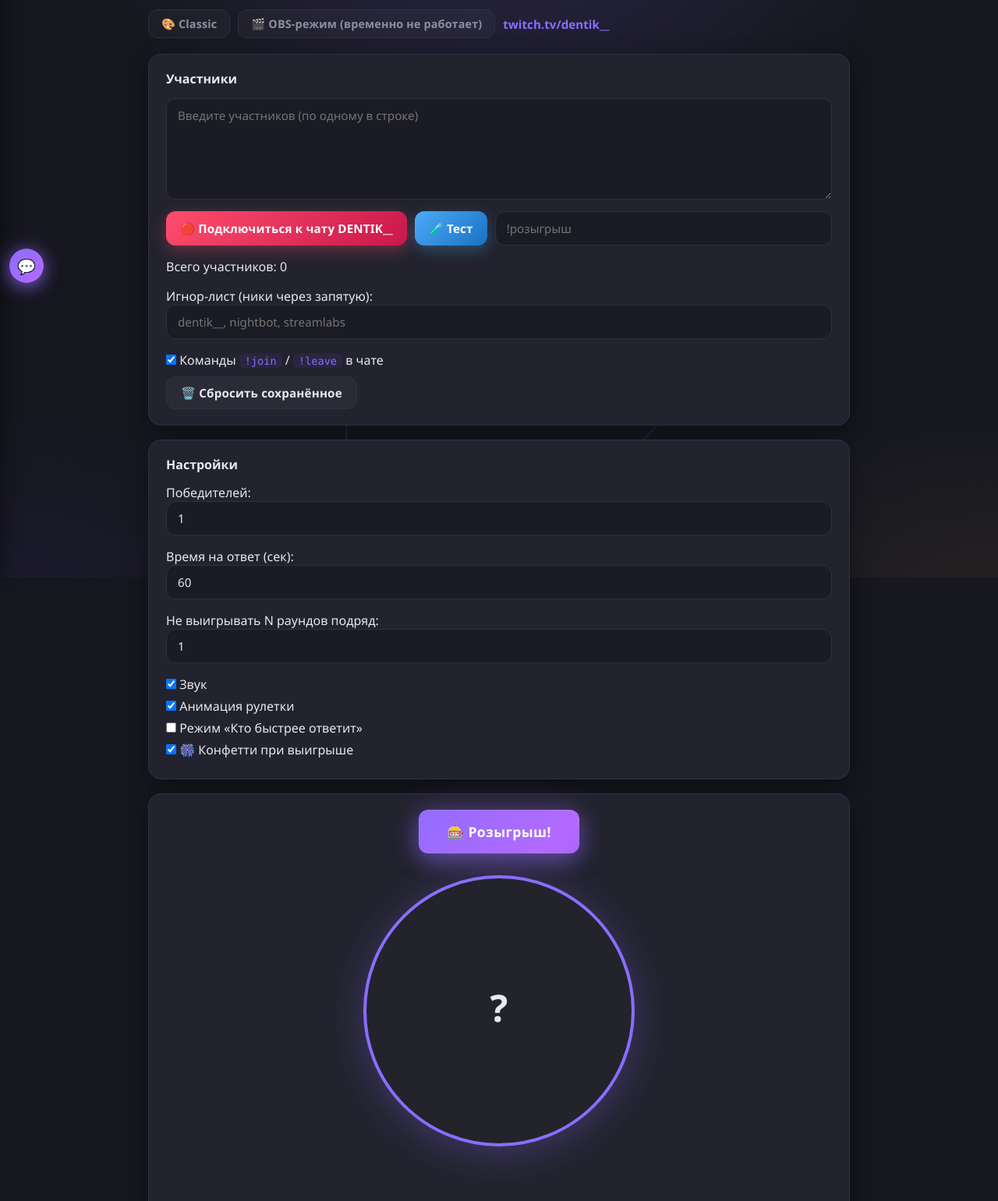
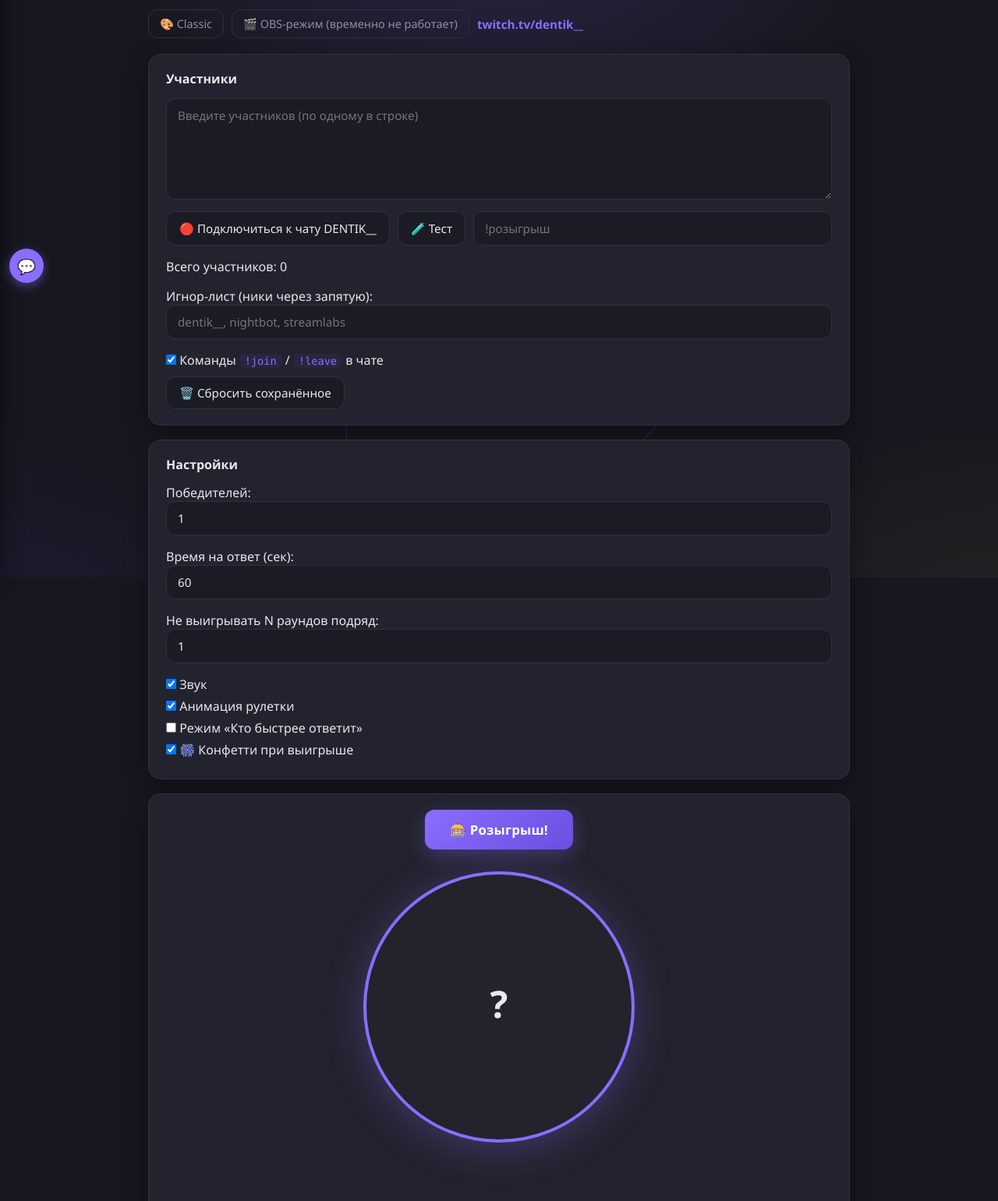
Before and after one commit to ivangelionnn-rgb/dentik-randomizer, a plain HTML site: page index.html in a window 1280 px wide. Shown: the part 59-1600 px from the top of the page at 78% size. Drawn offline with Linux system fonts and the light colour scheme.

Commit message:
Add files via upload

```diff
--- a/style.css
+++ b/style.css
@@ -87,7 +87,8 @@ body::after {
 }
 
 /* ============================================================
-   ЧАТ ПОБЕДИТЕЛЯ — fixed слева
+   ЧАТ ПОБЕДИТЕЛЯ — fixed слева, выезжает поверх фона,
+   НЕ сдвигает контент
    ============================================================ */
 .chat-panel {
   position: fixed;
@@ -119,6 +120,10 @@ body::after {
   font-size: 0.95rem;
 }
 #chatTitle { color: var(--accent); }
+.chat-close-btn {
+  padding: 2px 8px !important;
+  font-size: 0.8rem !important;
+}
 
 .chat-messages {
   flex: 1;
@@ -166,30 +171,22 @@ body::after {
   width: 44px;
   height: 44px;
   border-radius: 50%;
+  background: var(--accent);
   color: #fff;
   border: none;
   font-size: 1.2rem;
   cursor: pointer;
+  box-shadow: 0 4px 14px rgba(139, 109, 255, 0.45);
   display: none;
   align-items: center;
   justify-content: center;
-  background: linear-gradient(135deg, #8b6dff, #b46aff);
-  box-shadow:
-    0 6px 20px rgba(139, 109, 255, 0.55),
-    0 0 30px rgba(180, 106, 255, 0.35);
   transition: 0.15s ease;
 }
 #openChatBtn.visible { display: flex; }
-#openChatBtn:hover {
-  background: linear-gradient(135deg, #b46aff, #8b6dff);
-  box-shadow:
-    0 8px 28px rgba(139, 109, 255, 0.75),
-    0 0 40px rgba(180, 106, 255, 0.55);
-  transform: translateY(-50%) scale(1.10);
-}
+#openChatBtn:hover { background: var(--accent-2); transform: translateY(-50%) scale(1.08); }
 
 /* ============================================================
-   HEADER / КАРТОЧКИ
+   ОСНОВНОЙ КОНТЕНТ (карточки)
    ============================================================ */
 header {
   display: flex; justify-content: space-between; align-items: center;
@@ -237,172 +234,51 @@ textarea:focus, input:focus {
 textarea { min-height: 130px; }
 input[type="checkbox"] { width: auto; margin: 0; }
 
-/* ============================================================
-   КНОПКИ — Neon + Glass
-   ============================================================ */
 button {
-  position: relative;
-  background: rgba(255, 255, 255, 0.04);
+  background: var(--card-2);
   border: 1.5px solid var(--border);
   color: var(--text);
-  padding: 10px 18px;
+  padding: 10px 16px;
   border-radius: 12px;
   cursor: pointer;
   font-size: 0.95rem;
   font-family: inherit;
-  font-weight: 600;
-  letter-spacing: 0.01em;
-  transition: transform 0.15s ease, box-shadow 0.25s ease,
-              background 0.2s ease, border-color 0.2s ease, color 0.2s ease;
-  overflow: hidden;
-  backdrop-filter: blur(6px);
-  -webkit-backdrop-filter: blur(6px);
+  font-weight: 500;
+  transition: 0.15s ease;
 }
 button:hover {
-  transform: translateY(-1px);
+  background: var(--accent-soft);
   border-color: var(--accent);
-  color: var(--text);
-  background: rgba(139, 109, 255, 0.10);
+  color: var(--accent);
 }
-button:active {
-  transform: translateY(0) scale(0.98);
-}
-
-/* Блик при наведении */
-button::before {
-  content: '';
-  position: absolute;
-  top: 0; left: -75%;
-  width: 50%; height: 100%;
-  background: linear-gradient(
-    120deg,
-    transparent,
-    rgba(255,255,255,0.15),
-    transparent
-  );
-  transition: left 0.6s ease;
-  pointer-events: none;
-}
-button:hover::before { left: 125%; }
-
-/* ---- 🎰 Розыгрыш ---- */
 button.primary {
-  background: linear-gradient(135deg, #8b6dff 0%, #b46aff 50%, #6a4fe0 100%);
-  background-size: 200% 200%;
-  border: none;
-  color: #fff;
-  font-size: 1.1rem;
-  padding: 16px 36px;
-  font-weight: 800;
-  letter-spacing: 0.02em;
-  box-shadow:
-    0 10px 28px rgba(139, 109, 255, 0.45),
-    0 0 0 1px rgba(255,255,255,0.06) inset,
-    0 0 40px rgba(180, 106, 255, 0.25);
-  animation: pulseGradient 6s ease infinite;
+  background: linear-gradient(135deg, var(--accent), var(--accent-2));
+  border: none; color: #fff;
+  font-size: 1.05rem; padding: 14px 32px;
+  font-weight: 700; letter-spacing: 0.01em;
+  box-shadow: 0 8px 24px rgba(139, 109, 255, 0.30);
 }
 button.primary:hover {
-  transform: translateY(-2px);
+  transform: translateY(-1px);
+  box-shadow: 0 10px 28px rgba(139, 109, 255, 0.42);
   color: #fff;
-  box-shadow:
-    0 16px 40px rgba(139, 109, 255, 0.60),
-    0 0 0 1px rgba(255,255,255,0.10) inset,
-    0 0 60px rgba(180, 106, 255, 0.45);
+  background: linear-gradient(135deg, var(--accent-2), var(--accent));
 }
-button.primary:active {
-  transform: translateY(0) scale(0.98);
-}
+button.primary:active { transform: translateY(0); }
 
-@keyframes pulseGradient {
-  0%, 100% { background-position: 0% 50%; }
-  50%      { background-position: 100% 50%; }
-}
-
-/* ---- 🔴 Подключиться к чату ---- */
-#addFromChat {
-  background: linear-gradient(135deg, #ff4d6d, #c9184a);
-  border: none;
-  color: #fff;
-  box-shadow: 0 6px 20px rgba(255, 77, 109, 0.35);
-}
-#addFromChat:hover {
-  transform: translateY(-1px);
-  color: #fff;
-  box-shadow: 0 10px 28px rgba(255, 77, 109, 0.55);
-}
-#addFromChat.connected {
-  background: linear-gradient(135deg, #2fa86b, #1e7d4d);
-  box-shadow: 0 6px 20px rgba(47, 168, 107, 0.40);
-}
-#addFromChat.connected:hover {
-  color: #fff;
-  box-shadow: 0 10px 28px rgba(47, 168, 107, 0.60);
-  background: linear-gradient(135deg, #35b877, #228a55);
-}
-
-/* ---- 🧪 Тест ---- */
-#testBtn {
-  background: linear-gradient(135deg, #4dabf7, #1971c2);
-  border: none;
-  color: #fff;
-  box-shadow: 0 6px 18px rgba(77, 171, 247, 0.30);
-}
-#testBtn:hover {
-  transform: translateY(-1px);
-  color: #fff;
-  box-shadow: 0 10px 24px rgba(77, 171, 247, 0.50);
-}
-
-/* ---- 🔄 Сброс ---- */
-#resetBtn {
-  background: linear-gradient(135deg, #e8590c, #a63a00);
-  border: none;
-  color: #fff;
-  box-shadow: 0 6px 18px rgba(232, 89, 12, 0.28);
-}
-#resetBtn:hover {
-  transform: translateY(-1px);
-  color: #fff;
-  box-shadow: 0 10px 24px rgba(232, 89, 12, 0.48);
-}
-
-/* ---- Ghost / Glass кнопки ---- */
 button.ghost-btn {
-  background: rgba(255, 255, 255, 0.03);
+  background: transparent;
   border: 1.5px solid var(--border);
   color: var(--muted);
-  padding: 8px 16px;
+  padding: 8px 14px;
   font-size: 0.9rem;
-  font-weight: 600;
-  backdrop-filter: blur(8px);
-  -webkit-backdrop-filter: blur(8px);
 }
 button.ghost-btn:hover {
   color: var(--accent);
   border-color: var(--accent);
-  background: rgba(139, 109, 255, 0.12);
-  box-shadow: 0 4px 16px rgba(139, 109, 255, 0.20);
+  background: var(--accent-soft);
 }
 
-/* ---- ✕ закрыть чат ---- */
-.chat-close-btn {
-  background: rgba(255, 77, 109, 0.12) !important;
-  border: 1.5px solid rgba(255, 77, 109, 0.35) !important;
-  color: #ff8095 !important;
-  padding: 3px 10px !important;
-  font-size: 0.85rem !important;
-  font-weight: 700 !important;
-}
-.chat-close-btn:hover {
-  background: rgba(255, 77, 109, 0.28) !important;
-  border-color: #ff4d6d !important;
-  color: #fff !important;
-  box-shadow: 0 4px 16px rgba(255, 77, 109, 0.40);
-}
-
-/* ============================================================
-   ROW / МЕЛОЧИ
-   ============================================================ */
 .row { display: flex; gap: 10px; flex-wrap: wrap; align-items: stretch; }
 .row input { flex: 1; min-width: 140px; margin-bottom: 0; }
 .row button { white-space: nowrap; }
@@ -460,6 +336,15 @@ code {
 }
 #history li:last-child { border-bottom: none; }
 
+#addFromChat.connected {
+  background: linear-gradient(135deg, #2fa86b, #1e7d4d);
+  color: #fff; border: none;
+}
+#addFromChat.connected:hover {
+  color: #fff;
+  background: linear-gradient(135deg, #35b877, #228a55);
+}
+
 #confetti { position: fixed; inset: 0; pointer-events: none; z-index: 9999; }
 
 @keyframes winnerPulse {
@@ -471,9 +356,7 @@ textarea.winner-active {
   border-color: var(--win) !important;
 }
 
-/* ============================================================
-   OBS-режим
-   ============================================================ */
+/* OBS-режим */
 body.obs { background: transparent; padding: 0; }
 body.obs header,
 body.obs .card:not(.center),
```
